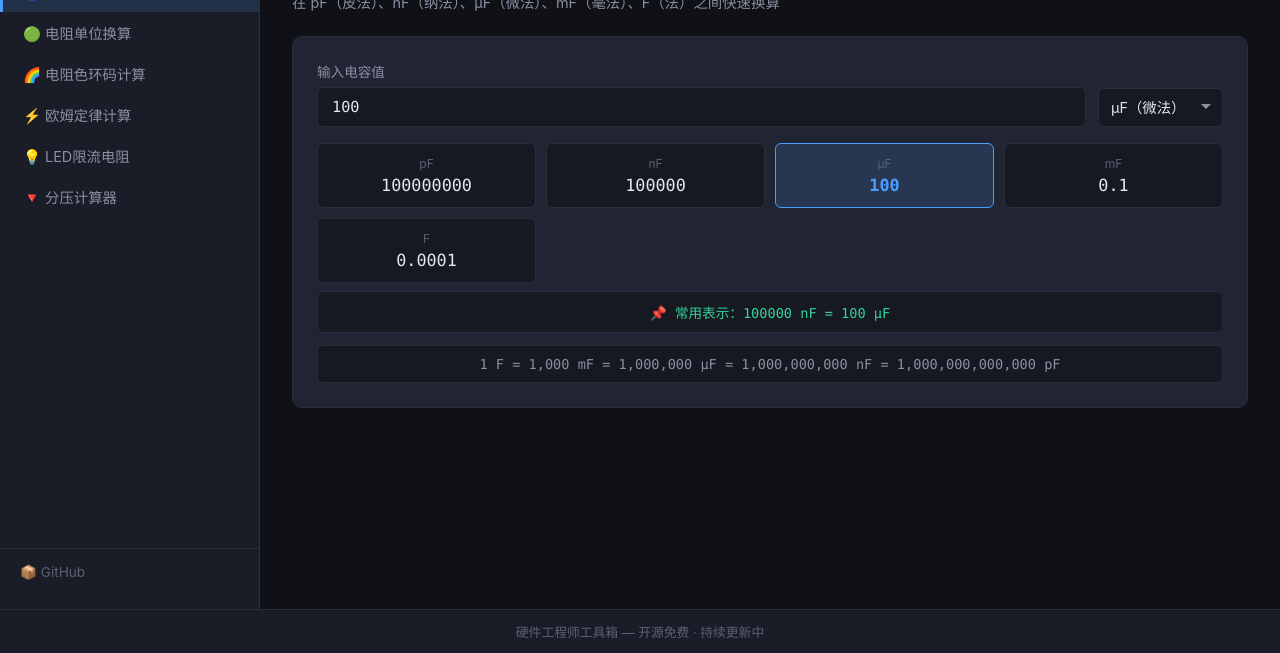
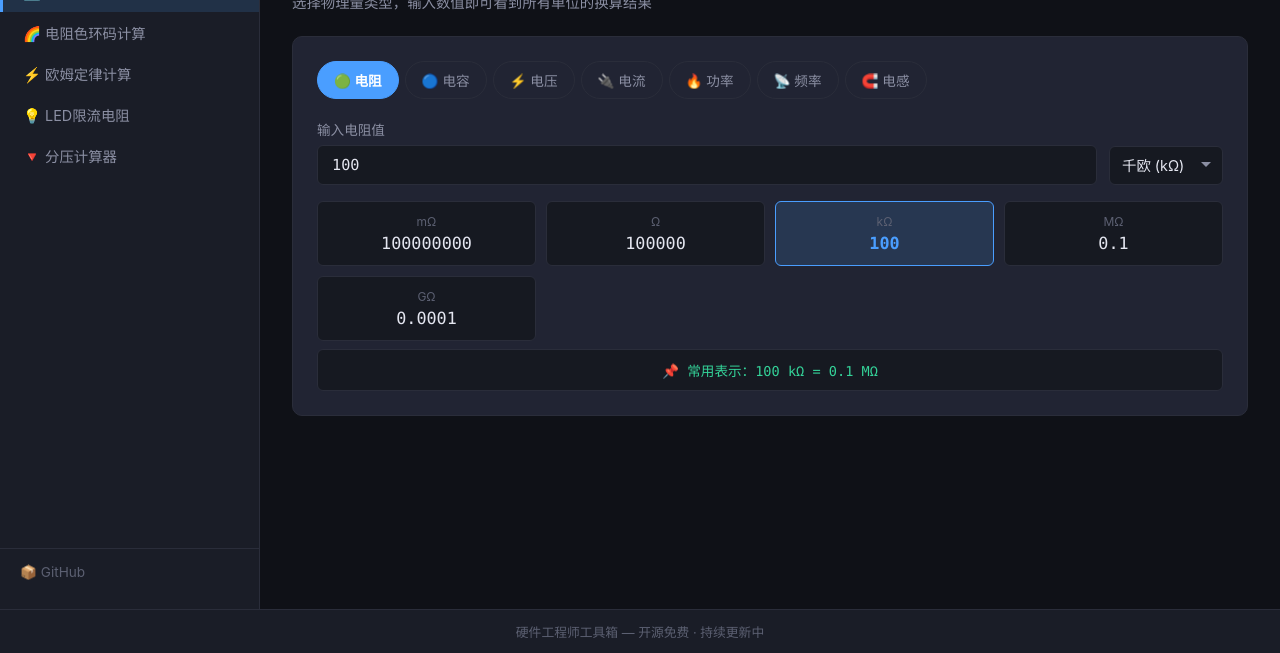
Before and after one commit to zhesphere/hardware-tools, a plain HTML site: page index.html in a window 1280 px wide. Shown: the part 147-800 px from the top of the page. Drawn offline with Linux system fonts and the light colour scheme.

Commit message:
合并电阻电容为统一单位换算器，新增电压/电流/功率/频率/电感换算

```diff
--- a/css/style.css
+++ b/css/style.css
@@ -331,6 +331,35 @@ body {
   text-align: center;
 }
 
+/* ===== Quantity Tabs ===== */
+.quantity-tabs {
+  display: flex;
+  flex-wrap: wrap;
+  gap: 6px;
+}
+.quantity-tab {
+  padding: 8px 16px;
+  border: 1px solid var(--border);
+  border-radius: 20px;
+  background: transparent;
+  color: var(--text-secondary);
+  font-size: 0.85rem;
+  cursor: pointer;
+  transition: var(--transition);
+  font-family: inherit;
+  white-space: nowrap;
+}
+.quantity-tab:hover {
+  border-color: var(--text-muted);
+  color: var(--text-primary);
+}
+.quantity-tab.active {
+  background: var(--accent);
+  border-color: var(--accent);
+  color: #fff;
+  font-weight: 600;
+}
+
 /* ===== Footer ===== */
 .footer {
   grid-area: footer;
--- a/index.html
+++ b/index.html
@@ -17,8 +17,7 @@
   <nav class="sidebar" id="sidebar">
     <div class="sidebar-title">工具列表</div>
     <ul class="tool-nav" id="toolNav">
-      <li><button class="tool-btn active" data-tool="capacitor">🔵 电容单位换算</button></li>
-      <li><button class="tool-btn" data-tool="resistor">🟢 电阻单位换算</button></li>
+      <li><button class="tool-btn active" data-tool="unit-converter">🔄 单位换算器</button></li>
       <li><button class="tool-btn" data-tool="color-code">🌈 电阻色环码计算</button></li>
       <li><button class="tool-btn" data-tool="ohms-law">⚡ 欧姆定律计算</button></li>
       <li><button class="tool-btn" data-tool="led">💡 LED限流电阻</button></li>
@@ -40,8 +39,7 @@
   </footer>
 
   <script src="js/app.js"></script>
-  <script src="js/tools/capacitor-converter.js"></script>
-  <script src="js/tools/resistor-converter.js"></script>
+  <script src="js/tools/unit-converter.js"></script>
   <script src="js/tools/resistor-color-code.js"></script>
   <script src="js/tools/ohms-law.js"></script>
   <script src="js/tools/led-resistor.js"></script>
--- a/js/app.js
+++ b/js/app.js
@@ -3,7 +3,7 @@
  * 管理工具切换和全局状态
  */
 const App = {
-  currentTool: 'capacitor',
+  currentTool: 'unit-converter',
 
   init() {
     this.bindNavigation();
--- a/js/tools/capacitor-converter.js
+++ /dev/null
@@ -1,87 +0,0 @@
-/**
- * 电容单位换算工具
- * 支持: pF, nF, µF, mF, F
- */
-registerTool('capacitor', () => {
-  return `
-    <div class="tool-panel active">
-      <div class="tool-header">
-        <h2>🔵 电容单位换算</h2>
-        <p>在 pF（皮法）、nF（纳法）、µF（微法）、mF（毫法）、F（法）之间快速换算</p>
-      </div>
-      <div class="tool-body">
-        <div class="form-group">
-          <label class="form-label">输入电容值</label>
-          <div class="form-row">
-            <input type="number" class="form-input" id="capValue" placeholder="输入数值" value="100" step="any">
-            <select class="form-select" id="capUnit">
-              <option value="pf">pF（皮法）</option>
-              <option value="nf">nF（纳法）</option>
-              <option value="uf" selected>µF（微法）</option>
-              <option value="mf">mF（毫法）</option>
-              <option value="f">F（法）</option>
-            </select>
-          </div>
-        </div>
-        <div id="capResult"></div>
-        <div class="formula-box" style="margin-top:12px;">
-          1 F = 1,000 mF = 1,000,000 µF = 1,000,000,000 nF = 1,000,000,000,000 pF
-        </div>
-      </div>
-    </div>
-  `;
-}, () => {
-  const input = document.getElementById('capValue');
-  const unit = document.getElementById('capUnit');
-  const result = document.getElementById('capResult');
-
-  function convert() {
-    const value = parseFloat(input.value) || 0;
-    const from = unit.value;
-
-    // Convert to farads first
-    let farads;
-    switch (from) {
-      case 'pf': farads = value * 1e-12; break;
-      case 'nf': farads = value * 1e-9; break;
-      case 'uf': farads = value * 1e-6; break;
-      case 'mf': farads = value * 1e-3; break;
-      case 'f':  farads = value; break;
-    }
-
-    const units = [
-      { unit: 'pF', value: fmtNum(farads * 1e12) },
-      { unit: 'nF', value: fmtNum(farads * 1e9) },
-      { unit: 'µF', value: fmtNum(farads * 1e6) },
-      { unit: 'mF', value: fmtNum(farads * 1e3) },
-      { unit: 'F',  value: fmtNum(farads) },
-    ];
-
-    const highlightMap = { pf: 'pF', nf: 'nF', uf: 'µF', mf: 'mF', f: 'F' };
-    result.innerHTML = renderUnitGrid(units, highlightMap[from]);
-
-    // Add common values reference
-    if (farads > 0) {
-      const pf = farads * 1e12;
-      const nf = farads * 1e9;
-      const uf = farads * 1e6;
-
-      let common = [];
-      if (pf >= 1 && pf <= 999999) common.push(`${fmtNum(pf)} pF`);
-      if (nf >= 1 && nf <= 999999) common.push(`${fmtNum(nf)} nF`);
-      if (uf >= 0.1 && uf <= 9999) common.push(`${fmtNum(uf)} µF`);
-
-      if (common.length > 0) {
-        result.innerHTML += `
-          <div class="formula-box" style="margin-top:8px; color: var(--green);">
-            📌 常用表示：${common.join(' = ')}
-          </div>
-        `;
-      }
-    }
-  }
-
-  input.addEventListener('input', convert);
-  unit.addEventListener('change', convert);
-  convert();
-});
--- /dev/null
+++ b/js/tools/unit-converter.js
@@ -0,0 +1,205 @@
+/**
+ * 统一单位换算器
+ * 支持：电阻、电容、电压、电流、功率、频率、电感
+ */
+const UNIT_TABLES = {
+  resistance: {
+    name: '电阻',
+    icon: '🟢',
+    baseUnit: 'Ω',
+    units: [
+      { unit: 'mΩ',  label: '毫欧 (mΩ)', scale: 1e-3 },
+      { unit: 'Ω',   label: '欧姆 (Ω)',  scale: 1 },
+      { unit: 'kΩ',  label: '千欧 (kΩ)', scale: 1e3 },
+      { unit: 'MΩ',  label: '兆欧 (MΩ)', scale: 1e6 },
+      { unit: 'GΩ',  label: '吉欧 (GΩ)', scale: 1e9 },
+    ],
+  },
+  capacitance: {
+    name: '电容',
+    icon: '🔵',
+    baseUnit: 'F',
+    units: [
+      { unit: 'pF', label: '皮法 (pF)', scale: 1e-12 },
+      { unit: 'nF', label: '纳法 (nF)', scale: 1e-9 },
+      { unit: 'µF', label: '微法 (µF)', scale: 1e-6 },
+      { unit: 'mF', label: '毫法 (mF)', scale: 1e-3 },
+      { unit: 'F',  label: '法 (F)',   scale: 1 },
+    ],
+  },
+  voltage: {
+    name: '电压',
+    icon: '⚡',
+    baseUnit: 'V',
+    units: [
+      { unit: 'µV', label: '微伏 (µV)', scale: 1e-6 },
+      { unit: 'mV', label: '毫伏 (mV)', scale: 1e-3 },
+      { unit: 'V',  label: '伏特 (V)',  scale: 1 },
+      { unit: 'kV', label: '千伏 (kV)', scale: 1e3 },
+      { unit: 'MV', label: '兆伏 (MV)', scale: 1e6 },
+    ],
+  },
+  current: {
+    name: '电流',
+    icon: '🔌',
+    baseUnit: 'A',
+    units: [
+      { unit: 'µA', label: '微安 (µA)', scale: 1e-6 },
+      { unit: 'mA', label: '毫安 (mA)', scale: 1e-3 },
+      { unit: 'A',  label: '安培 (A)',  scale: 1 },
+      { unit: 'kA', label: '千安 (kA)', scale: 1e3 },
+    ],
+  },
+  power: {
+    name: '功率',
+    icon: '🔥',
+    baseUnit: 'W',
+    units: [
+      { unit: 'µW', label: '微瓦 (µW)', scale: 1e-6 },
+      { unit: 'mW', label: '毫瓦 (mW)', scale: 1e-3 },
+      { unit: 'W',  label: '瓦特 (W)',  scale: 1 },
+      { unit: 'kW', label: '千瓦 (kW)', scale: 1e3 },
+      { unit: 'MW', label: '兆瓦 (MW)', scale: 1e6 },
+    ],
+  },
+  frequency: {
+    name: '频率',
+    icon: '📡',
+    baseUnit: 'Hz',
+    units: [
+      { unit: 'mHz', label: '毫赫 (mHz)', scale: 1e-3 },
+      { unit: 'Hz',  label: '赫兹 (Hz)',  scale: 1 },
+      { unit: 'kHz', label: '千赫 (kHz)', scale: 1e3 },
+      { unit: 'MHz', label: '兆赫 (MHz)', scale: 1e6 },
+      { unit: 'GHz', label: '吉赫 (GHz)', scale: 1e9 },
+    ],
+  },
+  inductance: {
+    name: '电感',
+    icon: '🧲',
+    baseUnit: 'H',
+    units: [
+      { unit: 'µH', label: '微亨 (µH)', scale: 1e-6 },
+      { unit: 'mH', label: '毫亨 (mH)', scale: 1e-3 },
+      { unit: 'H',  label: '亨利 (H)',  scale: 1 },
+    ],
+  },
+};
+
+const QUANTITY_KEYS = Object.keys(UNIT_TABLES);
+
+registerTool('unit-converter', () => {
+  const defaultQ = 'resistance';
+  const tabs = QUANTITY_KEYS.map(k => {
+    const t = UNIT_TABLES[k];
+    const active = k === defaultQ ? ' active' : '';
+    return `<button class="quantity-tab${active}" data-q="${k}">${t.icon} ${t.name}</button>`;
+  }).join('');
+
+  const defaultUnits = UNIT_TABLES[defaultQ].units;
+  const unitOptions = defaultUnits.map((u, i) => {
+    const sel = i === 2 ? ' selected' : '';
+    return `<option value="${u.scale}"${sel}>${u.label}</option>`;
+  }).join('');
+
+  return `
+    <div class="tool-panel active">
+      <div class="tool-header">
+        <h2>🔄 单位换算器</h2>
+        <p>选择物理量类型，输入数值即可看到所有单位的换算结果</p>
+      </div>
+      <div class="tool-body">
+        <div class="quantity-tabs" id="quantityTabs">${tabs}</div>
+
+        <div class="form-group" style="margin-top:20px;">
+          <label class="form-label" id="converterLabel">输入电阻值</label>
+          <div class="form-row">
+            <input type="number" class="form-input" id="convValue" placeholder="输入数值" value="100" step="any">
+            <select class="form-select" id="convUnit">${unitOptions}</select>
+          </div>
+        </div>
+
+        <div id="convResult"></div>
+      </div>
+    </div>
+  `;
+}, () => {
+  const tabsContainer = document.getElementById('quantityTabs');
+  const label = document.getElementById('converterLabel');
+  const valueInput = document.getElementById('convValue');
+  const unitSelect = document.getElementById('convUnit');
+  const resultDiv = document.getElementById('convResult');
+
+  let currentQuantity = 'resistance';
+
+  function updateUnitSelect() {
+    const table = UNIT_TABLES[currentQuantity];
+    unitSelect.innerHTML = table.units.map((u, i) => {
+      const sel = i === 2 ? ' selected' : '';
+      return `<option value="${u.scale}"${sel}>${u.label}</option>`;
+    }).join('');
+  }
+
+  function convert() {
+    const table = UNIT_TABLES[currentQuantity];
+    const value = parseFloat(valueInput.value) || 0;
+    const fromScale = parseFloat(unitSelect.value);
+
+    // Convert to base unit
+    const baseValue = value * fromScale;
+
+    // Find the selected unit
+    const selectedUnit = table.units.find(u => u.scale === fromScale);
+
+    const results = table.units.map(u => ({
+      unit: u.unit,
+      value: fmtNum(baseValue / u.scale),
+    }));
+
+    resultDiv.innerHTML = renderUnitGrid(results, selectedUnit ? selectedUnit.unit : table.baseUnit);
+
+    // Show common notation
+    const baseVal = baseValue;
+    if (baseVal > 0 && table.units.length >= 3) {
+      const mid = table.units[Math.floor(table.units.length / 2)].scale;
+      const midVal = baseVal / mid;
+      const alt1 = table.units[1].scale;
+      const alt1Val = baseVal / alt1;
+      const alt3 = table.units[table.units.length - 2].scale;
+      const alt3Val = baseVal / alt3;
+
+      let notations = [];
+      if (midVal >= 0.1 && midVal <= 9999) notations.push(`${fmtNum(midVal)} ${table.units[Math.floor(table.units.length / 2)].unit}`);
+      if (alt1Val >= 0.1 && alt1Val <= 9999 && alt1Val !== midVal) notations.push(`${fmtNum(alt1Val)} ${table.units[1].unit}`);
+      if (alt3Val >= 0.1 && alt3Val <= 9999 && alt3Val !== midVal) notations.push(`${fmtNum(alt3Val)} ${table.units[table.units.length - 2].unit}`);
+
+      if (notations.length > 0) {
+        resultDiv.innerHTML += `
+          <div class="formula-box" style="margin-top:8px; color: var(--green);">
+            📌 常用表示：${notations.join(' = ')}
+          </div>
+        `;
+      }
+    }
+  }
+
+  tabsContainer.addEventListener('click', (e) => {
+    const tab = e.target.closest('.quantity-tab');
+    if (!tab) return;
+
+    currentQuantity = tab.dataset.q;
+    const table = UNIT_TABLES[currentQuantity];
+
+    tabsContainer.querySelectorAll('.quantity-tab').forEach(t => t.classList.remove('active'));
+    tab.classList.add('active');
+
+    label.textContent = `输入${table.name}值`;
+    valueInput.value = '100';
+    updateUnitSelect();
+    convert();
+  });
+
+  valueInput.addEventListener('input', convert);
+  unitSelect.addEventListener('change', convert);
+  convert();
+});
```
Also changed, not shown: js/tools/resistor-converter.js (deleted, +0 -67 lines).
